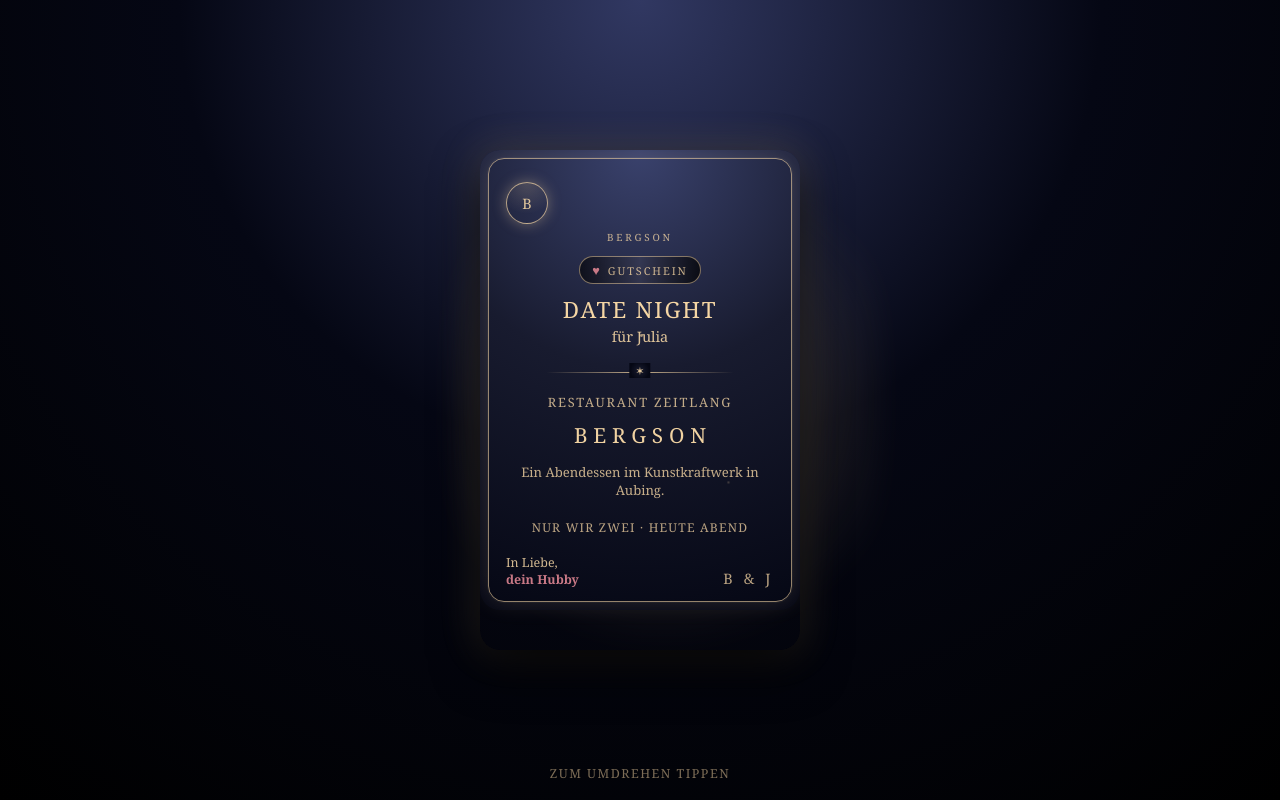
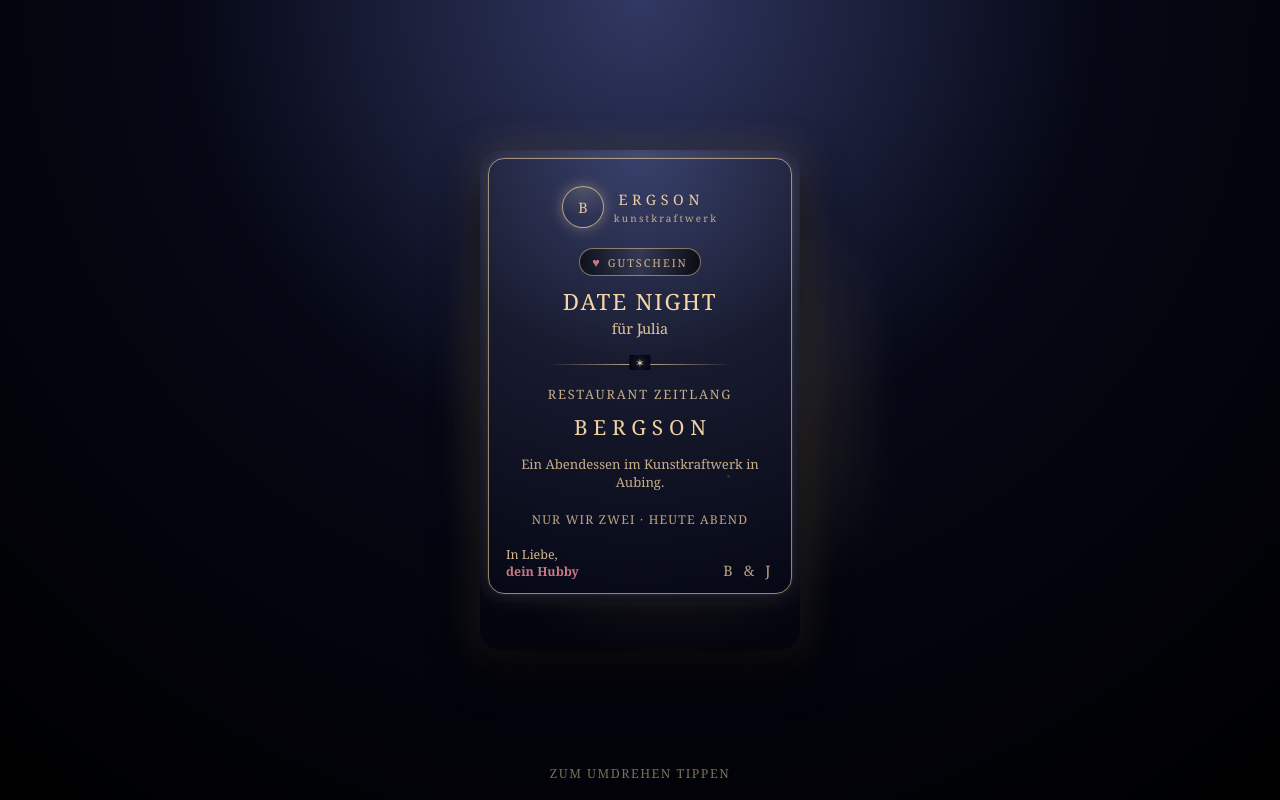
Before and after one commit to B3njaminR3ising3r/julia-date-night, a plain HTML site: page index.html in a window 1280 px wide. Drawn offline with Linux system fonts and the light colour scheme.

Commit message:
Update index.html

```diff
--- a/index.html
+++ b/index.html
@@ -7,10 +7,8 @@
 <style>
     :root {
         --gold: #f5d6a4;
-        --gold-soft: rgba(245, 214, 164, 0.5);
         --bg-dark: #050714;
         --accent-rose: #c97986;
-        --accent-deep: #181b2f;
     }
 
     * {
@@ -26,8 +24,7 @@
         justify-content: center;
         align-items: center;
         font-family: "Georgia", "Times New Roman", serif;
-        background:
-            radial-gradient(circle at top, #313862 0, #050714 45%, #000 100%);
+        background: radial-gradient(circle at top, #313862 0, #050714 45%, #000 100%);
         color: var(--gold);
         overflow: hidden;
     }
@@ -37,7 +34,7 @@
         padding: 24px;
     }
 
-    /* dezente Lichtaura hinter der Karte */
+    /* Lichtaura hinter der Karte */
     .scene::before {
         content: "";
         position: absolute;
@@ -45,8 +42,7 @@
         margin: auto;
         width: 420px;
         height: 650px;
-        background:
-            radial-gradient(circle, rgba(245, 214, 164, 0.25), transparent 65%);
+        background: radial-gradient(circle, rgba(245, 214, 164, 0.25), transparent 65%);
         filter: blur(18px);
         opacity: 0.9;
         pointer-events: none;
@@ -77,7 +73,7 @@
         transform: rotateY(180deg);
     }
 
-    /* leicht „atmender“ Glow */
+    /* atmender Glow */
     .card.breathing {
         animation: breathing 6s ease-in-out infinite;
     }
@@ -116,15 +112,13 @@
 
     /* Vorderseite */
     .front {
-        background:
-            radial-gradient(circle at top, #3a426d 0, #181b2f 45%, #050714 100%);
+        background: radial-gradient(circle at top, #3a426d 0, #181b2f 45%, #050714 100%);
         position: relative;
     }
 
     /* Rückseite */
     .back {
-        background:
-            radial-gradient(circle at top, #2a1c33 0, #140b18 40%, #050714 100%);
+        background: radial-gradient(circle at top, #2a1c33 0, #140b18 40%, #050714 100%);
         transform: rotateY(180deg);
         position: relative;
     }
@@ -213,7 +207,15 @@
         100% { opacity: 0; }
     }
 
-    /* „Logo“ – stilisierter Kreis mit B */
+    /* Logo-Zeile */
+    .logo-row {
+        display: inline-flex;
+        align-items: center;
+        gap: 10px;
+        justify-content: center;
+        margin-bottom: 10px;
+    }
+
     .logo-mark {
         width: 42px;
         height: 42px;
@@ -230,19 +232,33 @@
         box-shadow: 0 0 14px rgba(245,214,164,0.35);
     }
 
-    .logo-text {
+    .logo-text-block {
+        display: flex;
+        flex-direction: column;
+        align-items: flex-start;
+    }
+
+    .logo-text-main {
+        font-size: 0.9rem;
+        letter-spacing: 0.32em;
+        text-transform: uppercase;
+        text-indent: 0.32em;
+        color: rgba(245,214,164,0.95);
+    }
+
+    .logo-text-sub {
         font-size: 0.62rem;
-        letter-spacing: 0.28em;
-        text-transform: uppercase;
-        color: rgba(245,214,164,0.78);
-        margin-top: 6px;
+        letter-spacing: 0.22em;
+        text-transform: lowercase;
+        color: rgba(245,214,164,0.75);
+        margin-top: 2px;
     }
 
     /* Inhalt Vorderseite */
     .front-header {
         position: relative;
         text-align: center;
-        margin-top: 6px;
+        margin-top: 10px;
         margin-bottom: 10px;
     }
 
@@ -263,6 +279,7 @@
             rgba(245,214,164,0.06),
             rgba(0,0,0,0.7)
         );
+        margin-top: 10px;
     }
 
     .pill span.heart {
@@ -373,24 +390,12 @@
     /* Inhalt Rückseite */
     .back-header {
         text-align: center;
-        margin-top: 6px;
+        margin-top: 10px;
         margin-bottom: 10px;
     }
 
-    .back-header h2 {
-        font-size: 1.05rem;
-        letter-spacing: 0.12em;
-        text-transform: uppercase;
-    }
-
-    .back-subline {
-        margin-top: 4px;
-        font-size: 0.8rem;
-        color: rgba(245,214,164,0.82);
-    }
-
     .back-content {
-        margin-top: 16px;
+        margin-top: 12px;
         font-size: 0.82rem;
         line-height: 1.5;
         color: rgba(245,214,164,0.9);
@@ -398,10 +403,6 @@
         display: flex;
         flex-direction: column;
         gap: 10px;
-    }
-
-    .back-content p {
-        margin-bottom: 4px;
     }
 
     .back-list {
@@ -474,10 +475,14 @@
                 </div>
 
                 <div class="front-header">
+                    <div class="logo-row">
                         <div class="logo-mark">B</div>
-                    <div class="logo-text">Bergson</div>
+                        <div class="logo-text-block">
+                            <div class="logo-text-main">ERGSON</div>
+                            <div class="logo-text-sub">kunstkraftwerk</div>
+                        </div>
+                    </div>
 
-                    <div style="margin-top: 12px;">
                     <div class="pill">
                         <span class="heart">♥</span>
                         <span>Gutschein</span>
@@ -485,12 +490,10 @@
                     <div class="front-title">Date Night</div>
                     <div class="front-subtitle">für Julia</div>
                 </div>
-                </div>
 
                 <div class="divider"></div>
 
                 <div class="front-main">
-                    <!-- hier KEIN „Bergson“ doppelt, nur unten groß -->
                     <div class="front-place">Restaurant Zeitlang</div>
                     <div class="front-restaurant">Bergson</div>
                     <div class="front-line">Ein Abendessen im Kunstkraftwerk in Aubing.</div>
@@ -517,12 +520,15 @@
                 </div>
 
                 <div class="back-header">
+                    <div class="logo-row">
                         <div class="logo-mark">B</div>
-                    <div class="logo-text">Bergson · Zeitlang</div>
-
-                    <h2>Date Night im Zeitlang</h2>
-                    <div class="back-subline">
-                        Ein Abend im Bergson Kunstkraftwerk – nur für uns zwei.
+                        <div class="logo-text-block">
+                            <div class="logo-text-main">ERGSON</div>
+                            <div class="logo-text-sub">kunstkraftwerk</div>
+                        </div>
+                    </div>
+                    <div style="margin-top: 10px; font-size: 0.9rem; letter-spacing: 0.14em; text-transform: uppercase;">
+                        Date Night im Zeitlang
                     </div>
                 </div>
 
```
Lines whose indentation alone changed are shown as unchanged.
